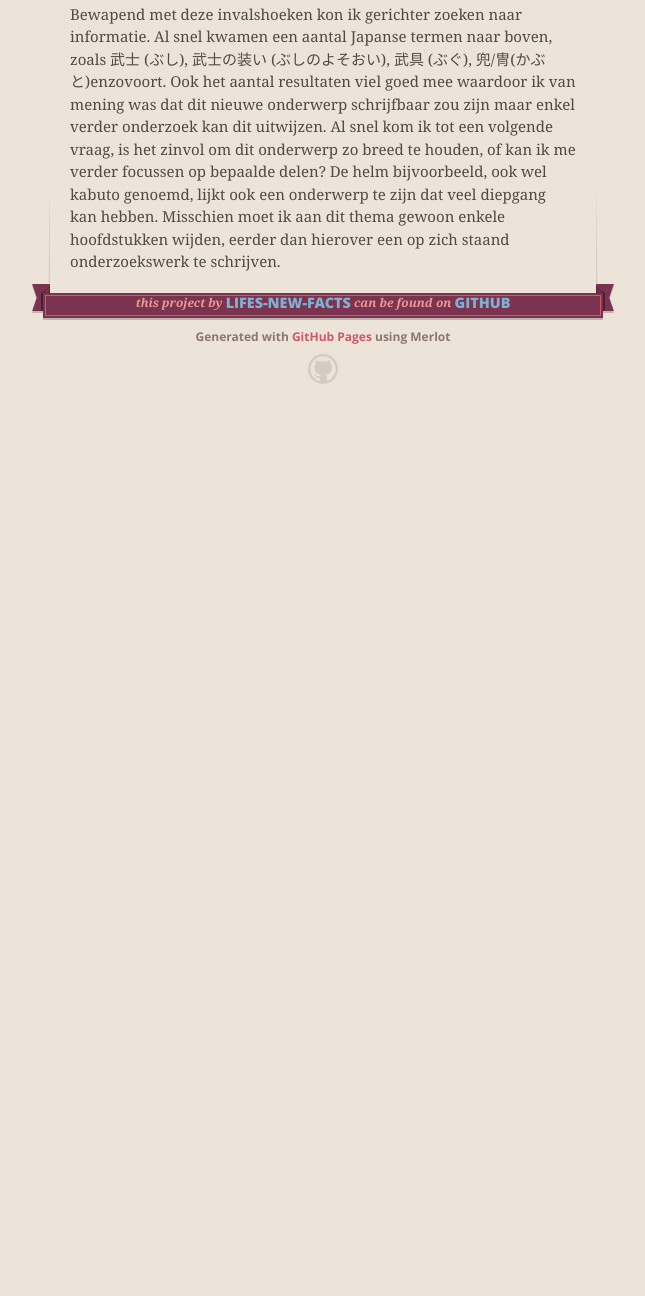
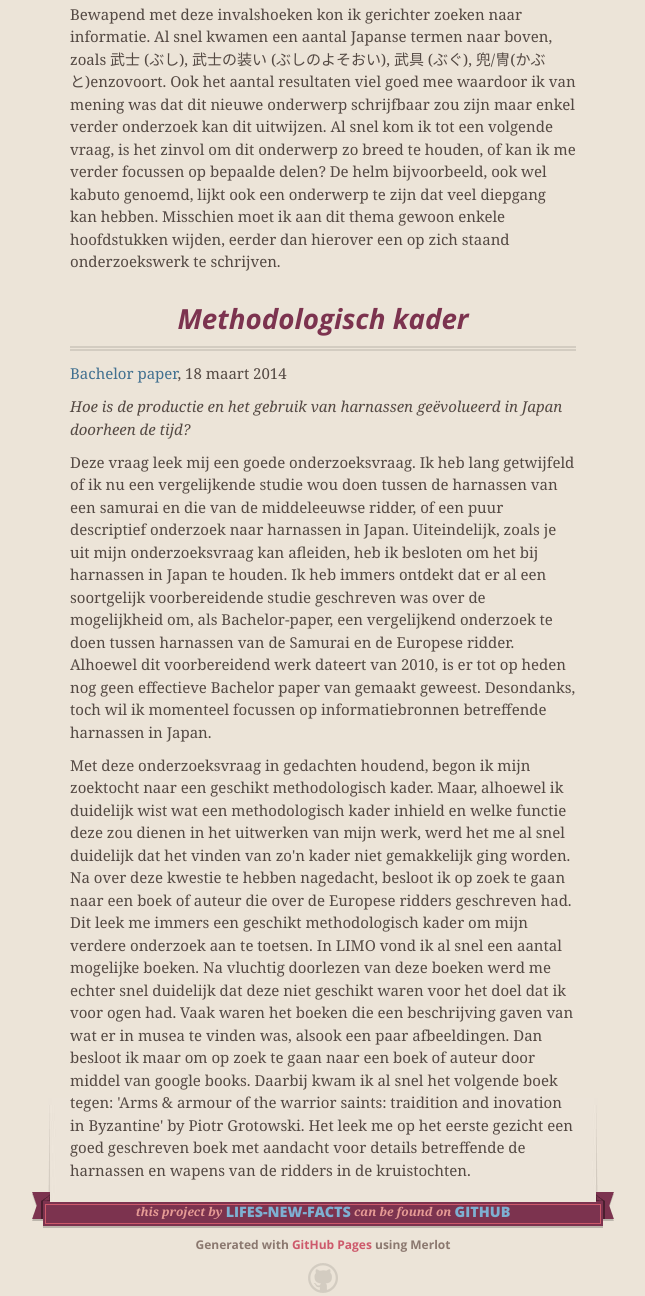
Before and after one commit to lifes-new-facts/Bachelorpaperofniet, a plain HTML site: page index.html in a window 1280 px wide. Shown: the part 2365-3661 px from the top of the page, without its empty margins (317-962 px from the left). Before the commit the page ends 2789 px from the top, so only its background shows below. Drawn offline with nearby package versions, Linux system fonts and the light colour scheme.

Commit message:
Create gh-pages branch via GitHub

```diff
--- a/index.html
+++ b/index.html
@@ -96,6 +96,19 @@ Google books:</p>
 
 <p>Bewapend met deze invalshoeken kon ik gerichter zoeken naar informatie. Al snel kwamen een aantal Japanse termen naar boven, zoals 武士 (ぶし), 武士の装い (ぶしのよそおい), 武具 (ぶぐ), 兜/冑(かぶと)enzovoort. Ook het aantal resultaten viel goed mee waardoor ik van mening was dat dit nieuwe onderwerp schrijfbaar zou zijn maar enkel verder onderzoek kan dit uitwijzen. Al snel kom ik tot een volgende vraag, is het zinvol om dit onderwerp zo breed te houden, of kan ik me verder focussen op bepaalde delen? De helm bijvoorbeeld, ook wel kabuto genoemd, lijkt ook een onderwerp te zijn dat veel diepgang kan hebben. Misschien moet ik aan dit thema gewoon enkele hoofdstukken wijden, eerder dan hierover een op zich staand onderzoekswerk te schrijven. </p>
 </div>
+
+<h1>
+<a name="methodologisch-kader" class="anchor" href="#methodologisch-kader"><span class="octicon octicon-link"></span></a>Methodologisch kader</h1>
+
+<p><a href="http://lifes-new-facts.github.io/Bachelorpaperofniet/" title="Bachelor paper" rel="bookmark">Bachelor paper</a>, 18 maart 2014</p><div>
+
+<p><em>Hoe is de productie en het gebruik van harnassen geëvolueerd in Japan doorheen de tijd?</em></p>
+
+<p>Deze vraag leek mij een goede onderzoeksvraag. Ik heb lang getwijfeld of ik nu een vergelijkende studie wou doen tussen de harnassen van een samurai en die van de middeleeuwse ridder, of een puur descriptief onderzoek naar harnassen in Japan. Uiteindelijk, zoals je uit mijn onderzoeksvraag kan afleiden, heb ik besloten om het bij harnassen in Japan te houden. Ik heb immers ontdekt dat er al een soortgelijk voorbereidende studie geschreven was over de mogelijkheid om, als Bachelor-paper, een vergelijkend onderzoek te doen tussen harnassen van de Samurai en de Europese ridder. Alhoewel dit voorbereidend werk dateert van 2010, is er tot op heden nog geen effectieve Bachelor paper van gemaakt geweest. Desondanks, toch wil ik momenteel focussen op informatiebronnen betreffende harnassen in Japan. </p>
+
+<p></p>
+<p>Met deze onderzoeksvraag in gedachten houdend, begon ik mijn zoektocht naar een geschikt methodologisch kader. Maar, alhoewel ik duidelijk wist wat een methodologisch kader inhield en welke functie deze zou dienen in het uitwerken van mijn werk, werd het me al snel duidelijk dat het vinden van zo'n kader niet gemakkelijk ging worden. Na over deze kwestie te hebben nagedacht, besloot ik op zoek te gaan naar een boek of auteur die over de Europese ridders geschreven had. Dit leek me immers een geschikt methodologisch kader om mijn verdere onderzoek aan te toetsen. In LIMO vond ik al snel een aantal mogelijke boeken. Na vluchtig doorlezen van deze boeken werd me echter snel duidelijk dat deze niet geschikt waren voor het doel dat ik voor ogen had. Vaak waren het boeken die een beschrijving gaven van wat er in musea te vinden was, alsook een paar afbeeldingen. Dan besloot ik maar om op zoek te gaan naar een boek of auteur door middel van google books. Daarbij kwam ik al snel het volgende boek tegen: 'Arms &amp; armour of the warrior saints: traidition and inovation in Byzantine' by Piotr Grotowski. Het leek me op het eerste gezicht een goed geschreven boek met aandacht voor details betreffende de harnassen en wapens van de ridders in de kruistochten. </p>
+</div>
       </section>
 
       <footer>
```
Also changed, not shown: params.json (+1 -1 lines).
